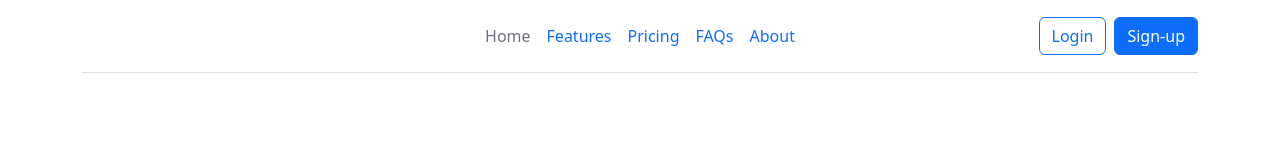
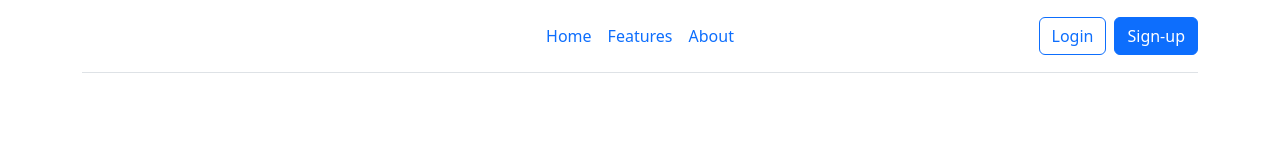
Before and after one commit to begiudicelli/appTarefas, an Angular app: page / in a window 1280 px wide. Shown: the top 145 px of the page. Built offline with nearby package versions, Linux system fonts and the light colour scheme.

Commit message:
updated header

```diff
--- a/src/app/app.component.html
+++ b/src/app/app.component.html
@@ -1,8 +1,9 @@
 <div class="wrapper">
+
     <ng-container *ngIf="isLoggedIn; else loggedOutHeader">
-
     <app-logged-header></app-logged-header>
     </ng-container>
+
     <ng-template #loggedOutHeader>
       <app-header></app-header>
     </ng-template>
--- a/src/app/app.component.ts
+++ b/src/app/app.component.ts
@@ -1,5 +1,5 @@
 import { Component, OnInit } from '@angular/core';
-import { RouterOutlet } from '@angular/router';
+import { RouterLink, RouterOutlet } from '@angular/router';
 import { HeaderComponent } from "./componentes/header/header.component";
 import { LoggedHeaderComponent } from "./componentes/logged-header/logged-header.component";
 import { CommonModule } from '@angular/common';
@@ -8,7 +8,7 @@ import { AuthService } from './componentes/autenticacao/AuthService';
 @Component({
   selector: 'app-root',
   standalone: true,
-  imports: [RouterOutlet, HeaderComponent, LoggedHeaderComponent, CommonModule],
+  imports: [RouterOutlet, HeaderComponent, LoggedHeaderComponent, CommonModule, RouterLink],
   templateUrl: './app.component.html',
   styleUrls: ['./app.component.css']
 })
--- a/src/app/app.routes.ts
+++ b/src/app/app.routes.ts
@@ -9,6 +9,6 @@ export const routes: Routes = [
     { path: 'login', component: LoginComponent },
     { path: 'registrar', component: RegistrarComponent },
     { path: 'tarefas', component: TarefasComponent, canActivate:[AuthGuard] },
-    { path: '', component: HomeComponent},
-    { path: '**', redirectTo: '' }
+    { path: 'home', component: HomeComponent},
+    { path: '', component: HomeComponent}
 ];
--- a/src/app/componentes/header/header.component.html
+++ b/src/app/componentes/header/header.component.html
@@ -1,23 +1,23 @@
 <div class="container">
-  <header class="d-flex flex-wrap align-items-center justify-content-center justify-content-md-between py-3 mb-4 border-bottom">
+    <header
+        class="d-flex flex-wrap align-items-center justify-content-center justify-content-md-between py-3 mb-4 border-bottom">
         <div class="col-md-3 mb-2 mb-md-0">
             <a href="/" class="d-inline-flex link-body-emphasis text-decoration-none">
-              <svg class="bi" width="40" height="32" role="img" aria-label="Bootstrap"><use xlink:href="#bootstrap"></use></svg>
+                <svg class="bi" width="40" height="32" role="img" aria-label="Bootstrap">
+                    <use xlink:href="#bootstrap"></use>
+                </svg>
             </a>
         </div>
 
         <ul class="nav col-12 col-md-auto mb-2 justify-content-center mb-md-0">
-          <li><a href="#" class="nav-link px-2 link-secondary">Home</a></li>
-          <li><a href="#" class="nav-link px-2">Features</a></li>
-          <li><a href="#" class="nav-link px-2">Pricing</a></li>
-          <li><a href="#" class="nav-link px-2">FAQs</a></li>
-          <li><a href="#" class="nav-link px-2">About</a></li>
+            <li><a routerLink="/home" class="nav-link px-2">Home</a></li>
+            <li><a routerLink="/features" class="nav-link px-2">Features</a></li>
+            <li><a routerLink="/about" class="nav-link px-2">About</a></li>
         </ul>
 
         <div class="col-md-3 text-end">
             <ng-container *ngIf="isLoggedIn; else loggedOut">
                 <button type="button" (click)="logout()" class="btn btn-outline-danger me-2">Logout</button>
-              <a routerLink="/tarefas" class="btn btn-primary">Tarefas</a>
             </ng-container>
             <ng-template #loggedOut>
                 <button type="button" (click)="navigateTologin()" class="btn btn-outline-primary me-2">Login</button>
--- a/src/app/componentes/header/header.component.ts
+++ b/src/app/componentes/header/header.component.ts
@@ -1,12 +1,12 @@
 import { Component } from '@angular/core';
-import { Router } from '@angular/router';
+import { Router, RouterModule } from '@angular/router';
 import { AuthService } from '../autenticacao/AuthService';
 import { CommonModule } from '@angular/common';
 
 @Component({
   selector: 'app-header',
   standalone: true,
-  imports: [CommonModule],
+  imports: [CommonModule, RouterModule],
   templateUrl: './header.component.html',
   styleUrl: './header.component.css'
 })
--- a/src/app/componentes/logged-header/logged-header.component.html
+++ b/src/app/componentes/logged-header/logged-header.component.html
@@ -6,11 +6,9 @@
         </a>
 
         <ul class="nav col-12 col-lg-auto me-lg-auto mb-2 justify-content-center mb-md-0">
-          <li><a href="#" class="nav-link px-2 text-white">Tarefas</a></li>
-          <li><a href="#" class="nav-link px-2 text-white">Features</a></li>
-          <li><a href="#" class="nav-link px-2 text-white">Pricing</a></li>
-          <li><a href="#" class="nav-link px-2 text-white">FAQs</a></li>
-          <li><a href="#" class="nav-link px-2 text-white">About</a></li>
+          <li><a routerLink="/tarefas" class="nav-link px-2 text-white">Tarefas</a></li>
+          <li><a routerLink="/adicionar-tarefa" class="nav-link px-2 text-white">Adicionar</a></li>
+          <li><a routerLink="/estatisticas" class="nav-link px-2 text-white">Estatisticas</a></li>
         </ul>
 
         <form class="col-12 col-lg-auto mb-3 mb-lg-0 me-lg-3">
@@ -18,7 +16,7 @@
         </form>
 
         <div class="text-end">
-          <button type="button" class="btn btn-outline-light me-2">Log out</button>
+          <button type="button" (click) = "logout()" class="btn btn-outline-light me-2">Log out</button>
         </div>
       </div>
     </div>
--- a/src/app/componentes/logged-header/logged-header.component.ts
+++ b/src/app/componentes/logged-header/logged-header.component.ts
@@ -1,11 +1,11 @@
 import { Component } from '@angular/core';
 import { AuthService } from '../autenticacao/AuthService';
-import { Router } from '@angular/router';
+import { Router, RouterModule } from '@angular/router';
 
 @Component({
   selector: 'app-logged-header',
   standalone: true,
-  imports: [],
+  imports: [RouterModule],
   templateUrl: './logged-header.component.html',
   styleUrl: './logged-header.component.css'
 })
@@ -16,6 +16,7 @@ export class LoggedHeaderComponent {
   logout() {
     this.authService.setLoggedIn(false);
     this.router.navigate(['/login']);
+    alert("Logout!");
   }
 
 }
```
Lines whose indentation alone changed are shown as unchanged.
